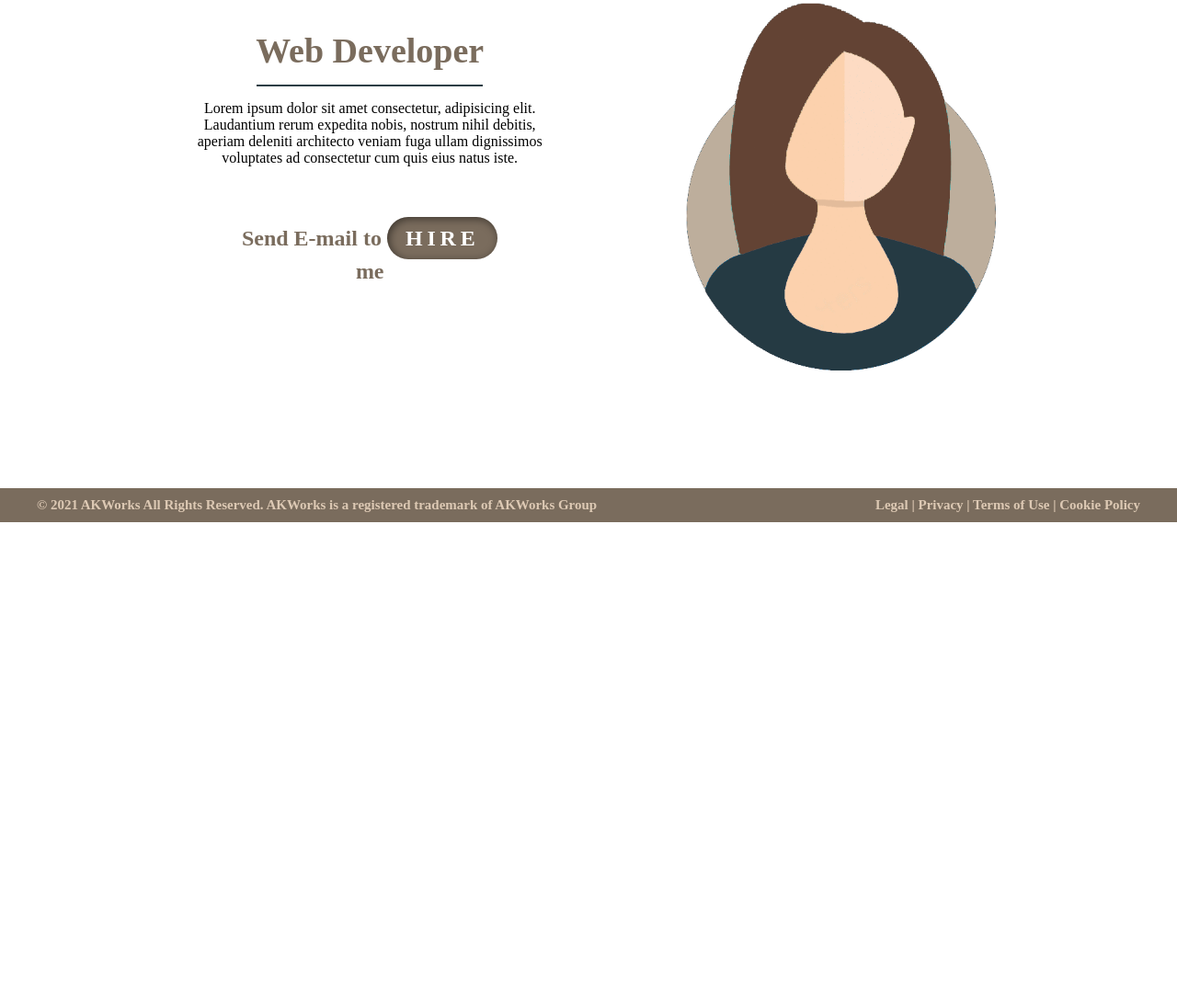
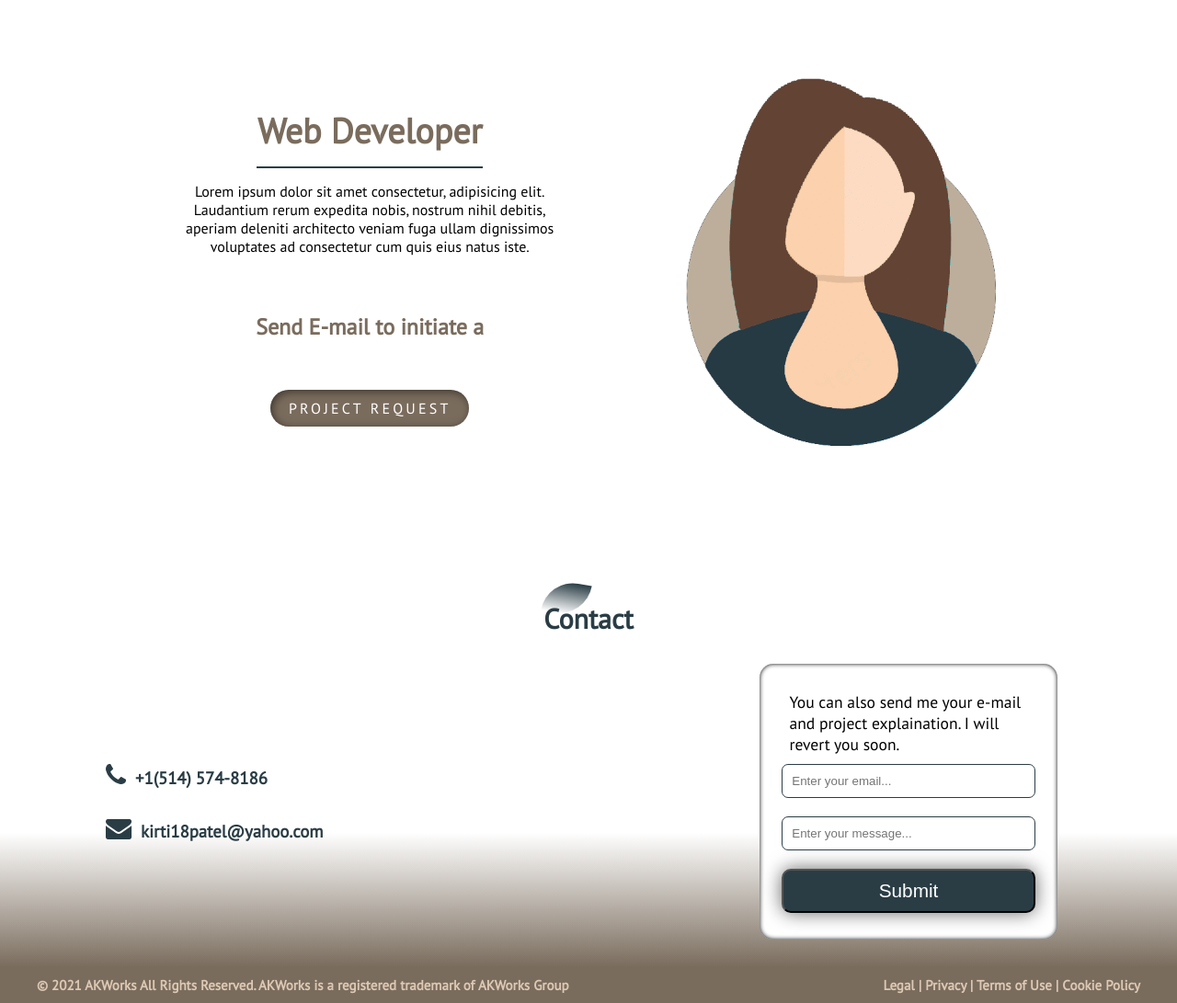
Before and after one commit to kirti18patel/portfolio-kirti, a plain HTML site: page index.html in a window 1280 px wide. Shown: the part 1011-2102 px from the top of the page at 92% size. Before the commit the page ends 1579 px from the top, so only its background shows below. Drawn offline with Linux system fonts and the light colour scheme; a web font is replaced by a local one.

Commit message:
contact me section added

```diff
--- a/assets/css/style.css
+++ b/assets/css/style.css
@@ -2,6 +2,9 @@
     margin: 0;
     padding: 0;
     box-sizing: border-box;
+}
+body{
+    font-family: 'PT Sans', sans-serif;
 }
 /* colors used in website */
 :root{
@@ -38,9 +41,12 @@
     border-radius: 10px;
     transform: translate(-50%, -50%);
     background: rgba(0,0,0,0.3);
+    font-family: 'Volkhov', cursive;
+    transition: 2s ease;
 }
 .hero h1 span{
     font-size: 0.6em;
+    letter-spacing: -0.1em;
 }
 
 /* navigation bar styling */
@@ -69,6 +75,7 @@ header .logo{
     background-clip: text;
     -webkit-background-clip: text;
     -webkit-text-fill-color: transparent;
+    letter-spacing: -0.3em;
 }
 header nav{
     display: flex;
@@ -101,13 +108,12 @@ header nav a:hover{
     background: var(--primary-darkercolor);
     padding: 10px 20px;
     border-radius: 30px;
+    letter-spacing: 0.2em;
+    transition: 0.5s;
     box-shadow: 2px 2px 10px rgba(0,0,0,0.5) inset;
-    letter-spacing: 0.20em;
 }
 .hire:hover{
-    box-shadow: 0 0 10px rgba(0,0,0,0.8);
-    border: 2px solid transparent;
-    color: white;
+    box-shadow: none;
 }
 
 /* social media icons styling */
@@ -154,14 +160,18 @@ header nav a:hover{
     background: #1DA1F2;
 }
 
+#about-me{
+    width: 100%;
+    background-color: rgba(255,255,255,0.8);
+}
+
 /* about me section styling */
-#about-me{
+.aboutme-content{
     display: flex;
     justify-content: space-around;
     align-items: center;
     flex-wrap: wrap;
     padding: 10%;
-    background-color: rgba(255,255,255,0.8);
 }
 .aboutme-text{
     position: relative;
@@ -203,7 +213,7 @@ footer{
     display: flex;
     justify-content: space-between;
     padding: 10px 40px;
-    margin: auto;
+    margin-top: 0;
     font-size: 0.8em;
     color: var(--primary-lightcolor);
     background: var(--primary-darkercolor);
@@ -212,3 +222,108 @@ footer h3 a{
     color: var(--primary-lightcolor);
     text-decoration: none;
 }
+
+
+/* contact me section styling */
+#contact-me{
+    width: 100%;
+    display: flex;
+    flex-direction: column;
+    flex-wrap: wrap;
+    background-image: linear-gradient(white, white, white,var(--primary-darkercolor));
+}
+
+.contact-content{
+    display: flex;
+    justify-content: space-between;
+    align-items: center;
+    flex-wrap: wrap;
+    margin: 0 100px;
+}
+
+/* form elements styling */
+.contact-content form{
+    display: flex;
+    flex-direction: column;
+    justify-content: center;
+    align-items: center;
+    flex-wrap: wrap;
+    width: 30%;
+    min-height: 300px;
+    background: white;
+    margin: 30px;
+    border-radius: 15px;
+    box-shadow: 0 0 5px inset;
+    padding-top: 10px;
+}
+.contact-content form label{
+    width: 80%;
+    text-align: left;
+    font-size: 1.1em;
+    color: black;
+}
+.contact-content form input{
+    border: 1px solid var(--green);
+    border-radius: 7px;
+    width: 85%;
+    padding: 10px;
+    margin: 10px;
+    height: auto;
+    outline: none;
+}
+
+.contact-content form button{
+    width: 85%;
+    padding: 10px;
+    border-radius: 10px;
+    background: var(--green);
+    outline: none;
+    margin: 10px;
+    color: white;
+    font-size: 1.3em;
+    transition: 0.5s;
+    box-shadow: 0 0 20px rgba(0,0,0,0.6);
+}
+.contact-content .phone-email,
+.contact-content .phone-email .fa{
+    color: var(--green);
+}
+
+/* styling of form element when focus or hover */
+.contact-content form input:focus{
+    border: 3px solid var(--green);
+}
+.contact-content form button:hover{
+    box-shadow:none;
+}
+.contact-content .phone-email .fa:hover{
+    transform: translateY(-3px);
+}
+
+/* title of section with leaf styling */
+.title-text{
+text-align: center;
+padding: 40px 0 0 0;
+}
+.title-text p{
+    margin: auto;
+    font-size: 30px;
+    color: var(--green);
+    font-weight: bold;
+    position: relative;
+    z-index: 1;
+    display: inline-block;
+}
+.title-text p::after{
+    content: "";
+    width: 50px;
+    height: 35px;
+    background: linear-gradient(var(--green),white);
+    position: absolute;
+    top: -20px;
+    left: 0;
+    z-index: -1;
+    transform: rotate(10deg);
+    border-bottom-right-radius: 35px;
+    border-top-left-radius: 35px;
+}
--- a/index.html
+++ b/index.html
@@ -7,6 +7,9 @@
     <!-- link for fa icons -->
     <link rel="stylesheet" href="https://cdn.jsdelivr.net/npm/@fortawesome/fontawesome-free@5.15.3/css/fontawesome.min.css" integrity="sha384-wESLQ85D6gbsF459vf1CiZ2+rr+CsxRY0RpiF1tLlQpDnAgg6rwdsUF1+Ics2bni" crossorigin="anonymous">
     <link rel="stylesheet" href="https://stackpath.bootstrapcdn.com/font-awesome/4.7.0/css/font-awesome.min.css" integrity="sha384-wvfXpqpZZVQGK6TAh5PVlGOfQNHSoD2xbE+QkPxCAFlNEevoEH3Sl0sibVcOQVnN" crossorigin="anonymous">
+    <!-- link for hero text -->
+    <link rel="preconnect" href="https://fonts.gstatic.com">
+    <link href="https://fonts.googleapis.com/css2?family=PT+Sans&family=Volkhov&display=swap" rel="stylesheet">
     <link rel="stylesheet" href="./assets/css/style.css">
     <title>AKWorks</title>
 </head>
@@ -21,13 +24,13 @@
     <header>
         <a href="#" class="logo">ΛＫＷｏｒｋｓ</a>
         <nav>
-            <a href="#">Home</a>
-            <a href="#">About Me</a>
+            <a href="#hero">Home</a>
+            <a href="#about-me">About Me</a>
             <a href="#">Projects</a>
             <a href="#">Testimonials</a>
             <a href="#">Process</a>
-            <a href="#">Contact Me</a>
-            <a href="mailto:kirti18patel@yahoo.com" class="hire">HIRE ME</a>
+            <a href="#contact-me">Contact Me</a>
+            <!-- <a href="mailto:kirti18patel@yahoo.com" class="hire">PROJECT REQUEST</a> -->
         </nav>
     </header>
 
@@ -52,14 +55,40 @@
 
     <!-- about me -->
     <section id="about-me">
+        <div class="title-text">
+            <p>About Me</p>
+        </div>
+        <div class="aboutme-content">
             <div class="aboutme-text">
                 <h2>Web Developer</h2><hr>
                 <!-- temporary text added -->
                 <p>Lorem ipsum dolor sit amet consectetur, adipisicing elit. Laudantium rerum expedita nobis, nostrum nihil debitis, aperiam deleniti architecto veniam fuga ullam dignissimos voluptates ad consectetur cum quis eius natus iste.</p>
-            <h3>Send E-mail to <a href="mailto:kirti18patel@yahoo.com" class="hire">HIRE</a> me</h3>
+                <h3>Send E-mail to initiate a</h3>
+                <a href="mailto:kirti18patel@yahoo.com" class="hire">PROJECT REQUEST</a>
             </div>
             <div class="aboutme-img">
                 <img src="./assets/images/avatar.png" alt="avatar image of a lady">
+            </div>
+        </div>
+    </section>
+
+    <!-- Contact me -->
+    <section id="contact-me">
+        <div class="title-text">
+            <p>Contact</p>
+        </div>
+        <div class="contact-content">
+
+            <div class="phone-email">
+                <h3><i class="fa fa-phone" aria-hidden="true"></i>+1(514) 574-8186</h3>
+                <h3><i class="fa fa-envelope" aria-hidden="true"></i>kirti18patel@yahoo.com</h3>
+            </div>
+            <form>
+                <label for="heading">You can also send me your e-mail and project explaination. I will revert you soon.</label>
+                <input type="text" placeholder="Enter your email..." />
+                <input type="text" placeholder="Enter your message..."/>
+                <button type="submit">Submit</button>
+            </form>
         </div>
     </section>
 
```
Lines whose indentation alone changed are shown as unchanged.
